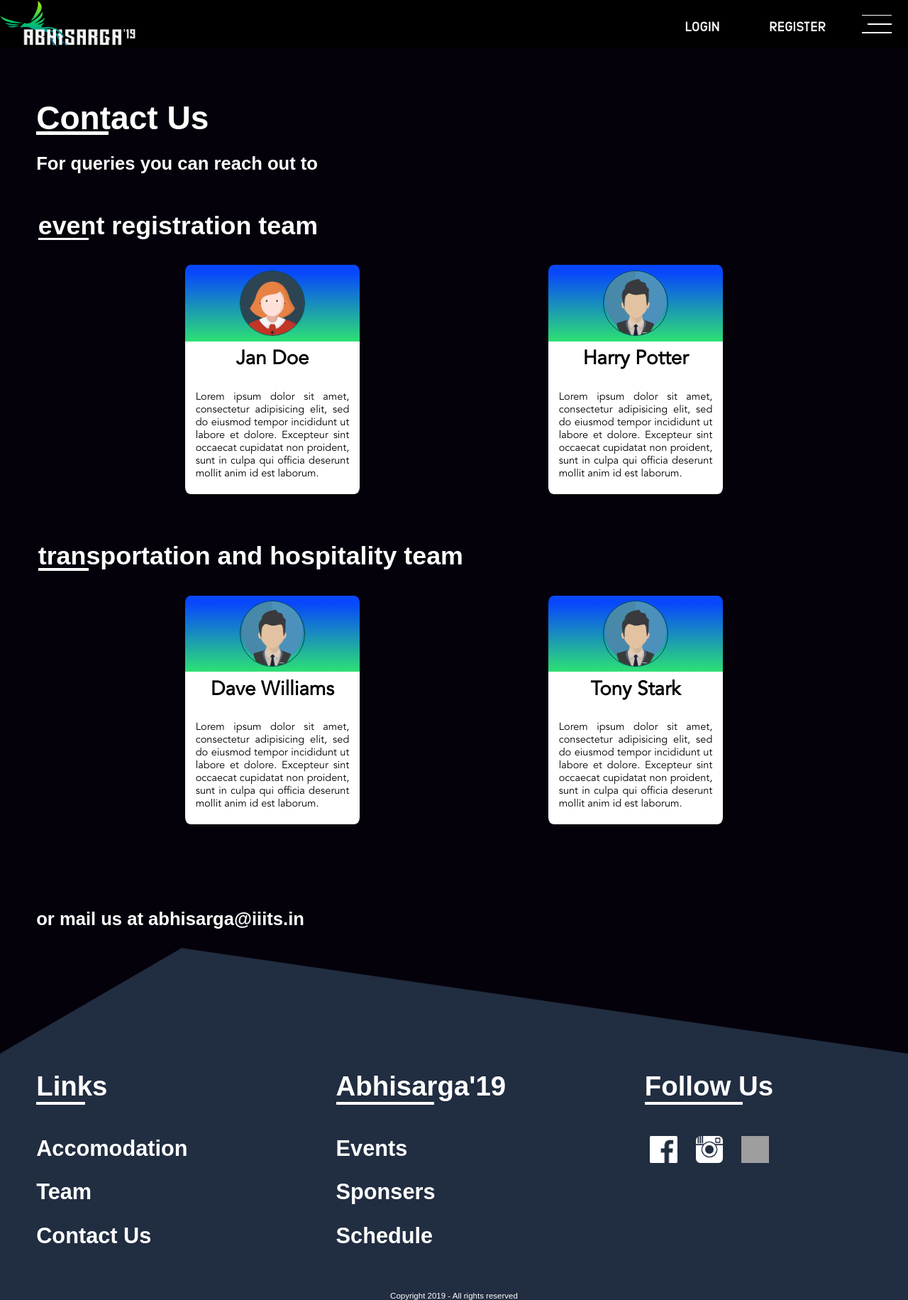
After one commit to Gradient-IIITS/Abhisarga2k19, a Django app: template UserAuth/templates/UserAuth/contact_page.html in a window 1280 px wide. The commit adds this page. Shown: the whole page at 71% size. Run offline with Django 3.2, Linux system fonts and the light colour scheme; the template is opened without the code that fills it, so the values that code supplies are empty; parts of the project's set-up code (start-up, migrations or seed data) failed here and were passed over; some web fonts are replaced; grey boxes are pictures that could not be loaded.

Commit message:
contact page added

```diff
--- /dev/null
+++ b/UserAuth/templates/UserAuth/contact_page.html
@@ -0,0 +1,157 @@
+{% extends 'UserAuth/index.html' %}
+{% load staticfiles %}
+{% block page-title %}
+<title>Contact Us | ABHISARGA 2K19</title>
+{% endblock %}
+
+{% block link %}
+<link rel="stylesheet" type="text/css" href="{% static 'assets/css/usercard.css' %}">
+<link rel="stylesheet" type="text/css" href="{% static 'assets/css/contact.css' %}">
+<link rel="stylesheet" type="text/css" href="{% static 'assets/css/common.css' %}">
+<script src="{% static 'assets/js/menu.js' %}"></script>
+{% endblock %}
+{% block content %}
+<div id="bar">
+  <img src="{% static 'assets/img/default-logo.png' %}" alt="Abhisarga 2K19" id="bar-logo">
+  <div id="menu" onclick="menuopen()">
+    <div></div>
+    <div></div>
+    <div></div>
+  </div>
+  <div id="register">
+    <a href="{% url 'UserAuth:user_registration' %}">REGISTER</a>
+  </div>
+  <div id="login">
+    <a href="{% url 'UserAuth:user_login' %}">LOGIN</a>
+  </div>
+</div>
+<div class="contact-head">
+  <h1>Contact Us</h1>
+  <p>
+    For queries you can reach out to
+  </p>
+</div>
+<div class="contact-department">
+  <h1>event registration team</h1>
+  <div class="contact-cards">
+    <div class="user-card">
+      <div class="user-details">
+        <h1>Jan Doe</h1>
+        <p>
+          Lorem ipsum dolor sit amet, consectetur adipisicing elit, sed do eiusmod tempor incididunt ut labore et dolore.
+          Excepteur sint occaecat cupidatat non proident, sunt in culpa qui officia deserunt mollit anim id est laborum.
+        </p>
+      </div>
+      <div class="user-full">
+        <div class="user-image">
+          <img src="{% static 'assets/img/default-female.png' %}" alt="">
+        </div>
+        <div class="user-hidden">
+          <h1>Jan Doe</h1>
+          <h2>Events Manager</h2>
+          <div class="user-contact">
+            <div class="user-phone"><a href="#">+91-9436874974</a></div>
+            <div class="user-email"><a href="mailto:jandoe@gmail.com">jandoe@gmail.com</a></div>
+            <div class="user-social">
+              <a href=""><img src="{% static 'assets/img/fb.png' %}" alt=""></a>
+              <a href=""><img src="{% static 'assets/img/insta.png' %}" alt=""></a>
+              <a href=""><img src="{% static 'assets/img/linkedin.png' %}" alt=""></a>
+            </div>
+          </div>
+        </div>
+      </div>
+    </div>
+    <div class="user-card">
+      <div class="user-details">
+        <h1>Harry Potter</h1>
+        <p>
+          Lorem ipsum dolor sit amet, consectetur adipisicing elit, sed do eiusmod tempor incididunt ut labore et dolore.
+          Excepteur sint occaecat cupidatat non proident, sunt in culpa qui officia deserunt mollit anim id est laborum.
+        </p>
+      </div>
+      <div class="user-full">
+        <div class="user-image">
+          <img src="{% static 'assets/img/default-male.png' %}" alt="">
+        </div>
+        <div class="user-hidden">
+          <h1>Harry Potter</h1>
+          <h2>Cultural Advisor</h2>
+          <div class="user-contact">
+            <div class="user-phone"><a href="#">+91-9436874974</a></div>
+            <div class="user-email"><a href="mailto:jandoe@gmail.com">boywholived@gmail.com</a></div>
+            <div class="user-social">
+              <a href=""><img src="{% static 'assets/img/fb.png' %}" alt=""></a>
+              <a href=""><img src="{% static 'assets/img/insta.png' %}" alt=""></a>
+              <a href=""><img src="{% static 'assets/img/linkedin.png' %}" alt=""></a>
+            </div>
+          </div>
+        </div>
+      </div>
+    </div>
+  </div>
+</div>
+<div class="contact-department">
+  <h1>transportation and hospitality team</h1>
+  <div class="contact-cards">
+    <div class="user-card">
+      <div class="user-details">
+        <h1>Dave Williams</h1>
+        <p>
+          Lorem ipsum dolor sit amet, consectetur adipisicing elit, sed do eiusmod tempor incididunt ut labore et dolore.
+          Excepteur sint occaecat cupidatat non proident, sunt in culpa qui officia deserunt mollit anim id est laborum.
+        </p>
+      </div>
+      <div class="user-full">
+        <div class="user-image">
+          <img src="{% static 'assets/img/default-male.png' %}" alt="">
+        </div>
+        <div class="user-hidden">
+          <h1>Dave Williams</h1>
+          <h2>Transport Manager</h2>
+          <div class="user-contact">
+            <div class="user-phone"><a href="#">+91-9436874974</a></div>
+            <div class="user-email"><a href="mailto:jandoe@gmail.com">davewills@gmail.com</a></div>
+            <div class="user-social">
+              <a href=""><img src="{% static 'assets/img/fb.png' %}" alt=""></a>
+              <a href=""><img src="{% static 'assets/img/insta.png' %}" alt=""></a>
+              <a href=""><img src="{% static 'assets/img/linkedin.png' %}" alt=""></a>
+            </div>
+          </div>
+        </div>
+      </div>
+    </div>
+    <div class="user-card">
+      <div class="user-details">
+        <h1>Tony Stark</h1>
+        <p>
+          Lorem ipsum dolor sit amet, consectetur adipisicing elit, sed do eiusmod tempor incididunt ut labore et dolore.
+          Excepteur sint occaecat cupidatat non proident, sunt in culpa qui officia deserunt mollit anim id est laborum.
+        </p>
+      </div>
+      <div class="user-full">
+        <div class="user-image">
+          <img src="{% static 'assets/img/default-male.png' %}" alt="">
+        </div>
+        <div class="user-hidden">
+          <h1>Tony Stark</h1>
+          <h2>Logistics</h2>
+          <div class="user-contact">
+            <div class="user-phone"><a href="#">+91-9436874974</a></div>
+            <div class="user-email"><a href="mailto:jandoe@gmail.com">ironman@gmail.com</a></div>
+            <div class="user-social">
+              <a href=""><img src="{% static 'assets/img/fb.png' %}" alt=""></a>
+              <a href=""><img src="{% static 'assets/img/insta.png' %}" alt=""></a>
+              <a href=""><img src="{% static 'assets/img/linkedin.png' %}" alt=""></a>
+            </div>
+          </div>
+        </div>
+      </div>
+    </div>
+  </div>
+</div>
+<div class="contact-head">
+  <p>
+    or mail us at <a href="mailto:abhisarga@iiits.in">abhisarga@iiits.in</a>
+  </p>
+</div>
+{% endblock %}
--- a/UserAuth/templates/UserAuth/index.html
+++ b/UserAuth/templates/UserAuth/index.html
@@ -31,7 +31,7 @@
 				<ul>
 					<li><a href="#">Accomodation</a></li>
 					<li><a href="#">Team</a></li>
-					<li><a href="#">Contact Us</a></li>
+					<li><a href="{% url 'UserAuth:contactus' %}">Contact Us</a></li>
 				</ul>
 			</div>
 			<div id="title">
@@ -77,7 +77,7 @@
 					<li><a href="">Accomodation</a><hr></li>
 					<li><a href="">Sponsors</a><hr></li>
 					<li><a href="">Team</a><hr></li>
-					<li><a href="">Contact Us</a><hr></li>
+					<li><a href="{% url 'UserAuth:contactus' %}">Contact Us</a><hr></li>
 				</ul>
 			</div>
 		</div>
--- a/UserAuth/urls.py
+++ b/UserAuth/urls.py
@@ -1,5 +1,5 @@
 from django.conf.urls import url
-from .views import UserRegistrationView, UserLoginView, activate_account, logout_view, home
+from .views import UserRegistrationView, UserLoginView, activate_account, logout_view, home, contactUs
 
 app_name = "UserAuth"
 
@@ -9,4 +9,5 @@ urlpatterns = [
 	url(r'^logout/$', logout_view, name='logout'),
 	url(r'^signin/$', UserLoginView.as_view(), name='user_login'),
 	url(r'^activate_account/(?P<url>[0-9a-zA-z]+)/$', activate_account, name='activate_account'),
+	url(r'^contactus/$', contactUs, name='contactus'),
 	]
--- a/UserAuth/views.py
+++ b/UserAuth/views.py
@@ -108,3 +108,8 @@ def activate_account(request, url):
 		return render(request, 'UserAuth/signin.html', {"message": "Account activated."})
 	except:
 		return HttpResponse("Activation link has expired.")
+
+def contactUs(request):
+	if request.method == 'GET':
+		contact_page = 'UserAuth/contact_page.html'
+		return render(request, contact_page)
--- /dev/null
+++ b/static/assets/css/contact.css
@@ -0,0 +1,113 @@
+@font-face {
+  font-family: 'Headings';
+  font-weight: bold;
+  src: url("fonts/Objective-ExtraBold.otf") format("opentype");
+}
+body{
+  padding: 0;
+  margin: 0;
+  background: #05010b;
+  overflow-x: hidden;
+}
+div{
+  margin: 0;
+  padding: 0;
+}
+a{
+  text-decoration: none;
+  color: #fff;
+}
+.contact-head{
+  box-sizing: border-box;
+  position: relative;
+  width: 100%;
+  font-size: 2vw;
+  padding-top: 1em;
+  padding-left: 2em;
+  color: #fff;
+  font-family: 'Headings', sans-serif;
+}
+.contact-head > h1{
+  position: relative;
+  font-size: 1.8em;
+  padding: 0;
+  padding-top: 1em;
+  margin: 0;
+  height: 1.1em;
+  width: 11em;
+}
+.contact-head h1::after{
+  position: absolute;
+  content: "";
+  width: 20%;
+  height: 0.1em;
+  left: 0;
+  bottom: 0;
+  background: #fff;
+}
+.contact-head > p{
+  margin: 0;
+  padding: 0;
+  font-weight: bold;
+  margin: 1em 0;
+  line-height: 1.2em;
+}
+.contact-department{
+  position: relative;
+  width: 100%;
+  font-size: 2vw;
+  margin: 2em 0;
+  font-family: 'Headings', sans-serif;
+}
+.contact-department > h1{
+  position: relative;
+  box-sizing: border-box;
+  font-size: 1.4em;
+  padding: 0 0 0.5em;
+  margin: 0;
+  margin-left: 1.5em;
+  line-height: 1.2em;
+  color: #fff;
+}
+.contact-department > h1::after{
+  position: absolute;
+  content: "";
+  top: 1.05em;
+  width: 2em;
+  height: 0.1em;
+  left: 0;
+  background: #fff;
+}
+.contact-cards{
+  position: relative;
+  display: flex;
+  justify-content: space-around;
+  flex-wrap: wrap;
+  width: 80%;
+  font-size: 0.6em;
+  margin: 0 10%;
+}
+@media (min-width: 768px) and (max-width: 1024px){
+  .contact-head{
+    font-size: 2.8vw;
+  }
+  .contact-department{
+    font-size: 2.6vw;
+  }
+}
+@media (min-width: 481px) and (max-width: 767px){
+  .contact-head{
+    font-size: 3.6vw;
+  }
+  .contact-department{
+    font-size: 3.5vw;
+  }
+}
+@media (max-width: 480px){
+  .contact-head{
+    font-size: 4.8vw;
+  }
+  .contact-department{
+    font-size: 4.6vw;
+  }
+}
--- /dev/null
+++ b/static/assets/css/usercard.css
@@ -0,0 +1,158 @@
+@font-face {
+  font-family: 'Description';
+  src: url("fonts/AvenirLTStd-Book.otf") format("opentype");
+}
+div{
+  margin: 0;
+  padding: 0;
+}
+a{
+  text-decoration: none;
+  color: #fff;
+}
+.user-card{
+  display: inline-block;
+  margin: 1em 2em;
+  font-size: 1em;
+  position: relative;
+  height: 21em;
+  width: 16em;
+  border-radius: 3%;
+  overflow: hidden;
+  font-family: 'Description', sans-serif;
+}
+.user-card .user-full{
+  height: 7em;
+  width: 100%;
+  position: absolute;
+  top: 0;
+  left: 0;
+  background-image: linear-gradient(to top, #2de173, #0847fc 90%);
+  transition: height 0.3s;
+  -webkit-transition: height 0.3s;
+  overflow: hidden;
+}
+.user-card:hover .user-full{
+  height: 21em;
+  background-image: linear-gradient(to top, #2de173, #0847fc);
+}
+.user-card .user-image{
+  height: 6em;
+  width: 6em;
+  box-sizing: border-box;
+  margin: 0.5em auto;
+  border-radius: 50%;
+  border: 0.1em solid #014a43;
+  overflow: hidden;
+  position: relative;
+}
+.user-card .user-image img{
+  position: absolute;
+  left: -2%;
+  top: -2%;
+  width: 104%;
+  height: 104%;
+}
+.user-card .user-hidden{
+  height: 14em;
+  width: 100%;
+  position: relative;
+  box-sizing: border-box;
+  color: #fff;
+}
+.user-card .user-hidden h1{
+  box-sizing: content-box;
+  position: relative;
+  font-size: 1.8em;
+  text-align: center;
+  height: 1em;
+  padding: 0.3em 0;
+  margin: 0;
+  color: inherit;
+  line-height: normal;
+}
+.user-card .user-hidden h2{
+  position: relative;
+  font-size: 1.3em;
+  text-align: center;
+  height: 1em;
+  padding: 0.1em 0;
+  margin: 0;
+}
+.user-card .user-hidden h1::after{
+  content: "";
+  position: absolute;
+  bottom: 0.25em;
+  width: 40%;
+  left: 30%;
+  height: 0.05em;
+  background: #fff;
+}
+.user-card .user-contact{
+  position: relative;
+  width: 100%;
+  top: 1em;
+}
+.user-card .user-phone, .user-email{
+  width: 100%;
+  padding-left: 0.5em;
+  padding-top: 0.8em;
+  margin: 0.4em 0;
+  margin-left: 1em;
+  height: 1.1em;
+  font-weight: bold;
+  position: relative;
+}
+.user-card .user-phone::before{
+  content: "phone";
+  position: absolute;
+  left: 0;
+  top: 0;
+  font-size: 0.8em;
+}
+.user-card .user-email::before{
+  content: "email";
+  position: absolute;
+  left: 0;
+  top: 0;
+  font-size: 0.8em;
+}
+.user-card .user-social{
+  display: flex;
+  justify-content: flex-start;
+  height: 1.6em;
+  padding: 0.1em 0;
+  margin: 0.9em 0;
+  margin-left: 2em;
+}
+.user-card .user-social img{
+  height: 1.4em;
+  width: 1.4em;
+  margin: 0 0.3em;
+}
+.user-card .user-details{
+  box-sizing: border-box;
+  height: 14em;
+  width: 16em;
+  position: absolute;
+  left: 0;
+  bottom: 0;
+  background: #fff;
+  color: #000;
+}
+.user-card .user-details h1{
+  box-sizing: content-box;
+  font-size: 1.8em;
+  text-align: center;
+  height: 1em;
+  padding: 0.3em 0;
+  margin: 0;
+  padding-bottom: 0.7em;
+  color: inherit;
+}
+.user-card .user-details p{
+  font-size: 0.95em;
+  margin: 0;
+  padding: 1em 1em;
+  text-align: justify;
+}
--- a/static/assets/js/events.js
+++ b/static/assets/js/events.js
@@ -4,7 +4,7 @@ function changecontent(){
   list = document.getElementById('listnav').getElementsByTagName('li');
   events = document.getElementsByClassName('events-internal');
   list[selected].classList.remove("active-link");
-  events[selected].style.display = "none";
+  events[selected] .style.display = "none";
   selected = parseInt(document.getElementById('eventselect').value);
   list[selected].classList.add("active-link");
   events[selected].style.display = "block";
```
Also changed, not shown: static/assets/img/default-female.png (added), static/assets/img/default-male.png (added).
